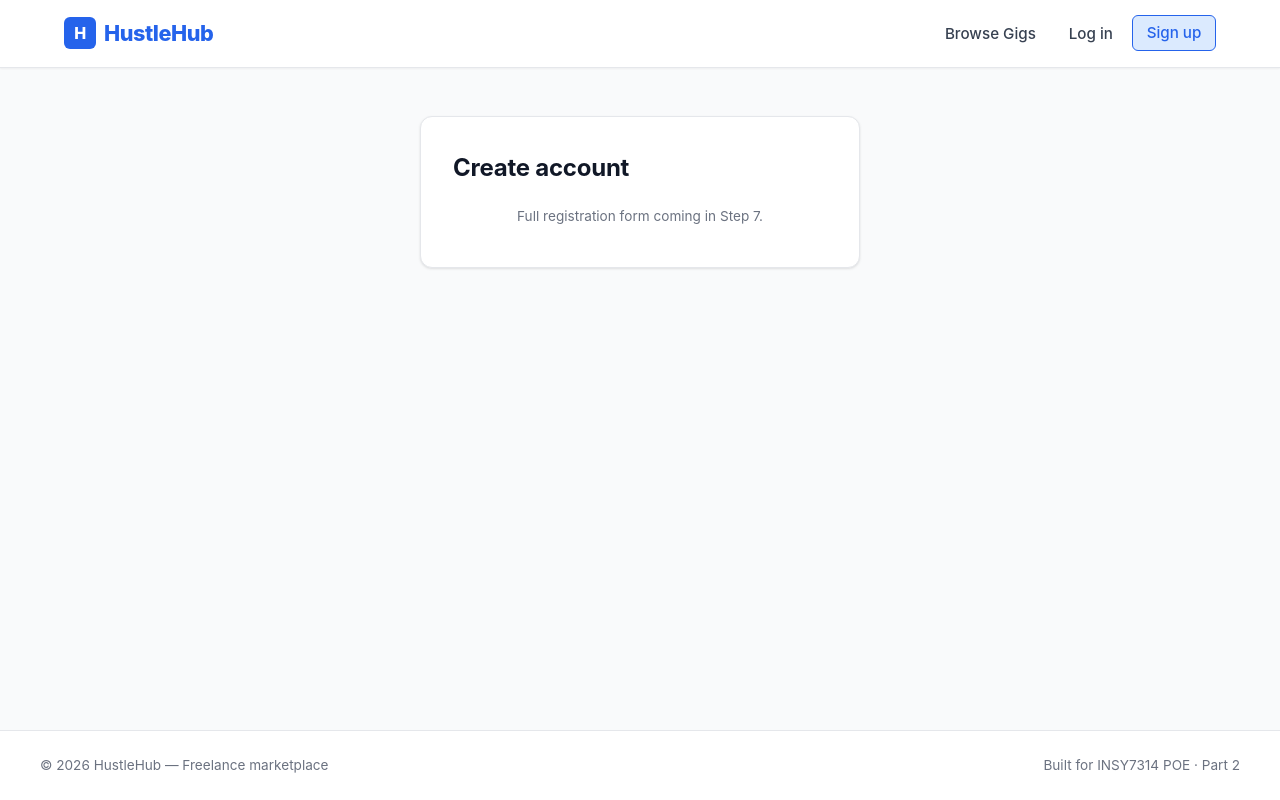
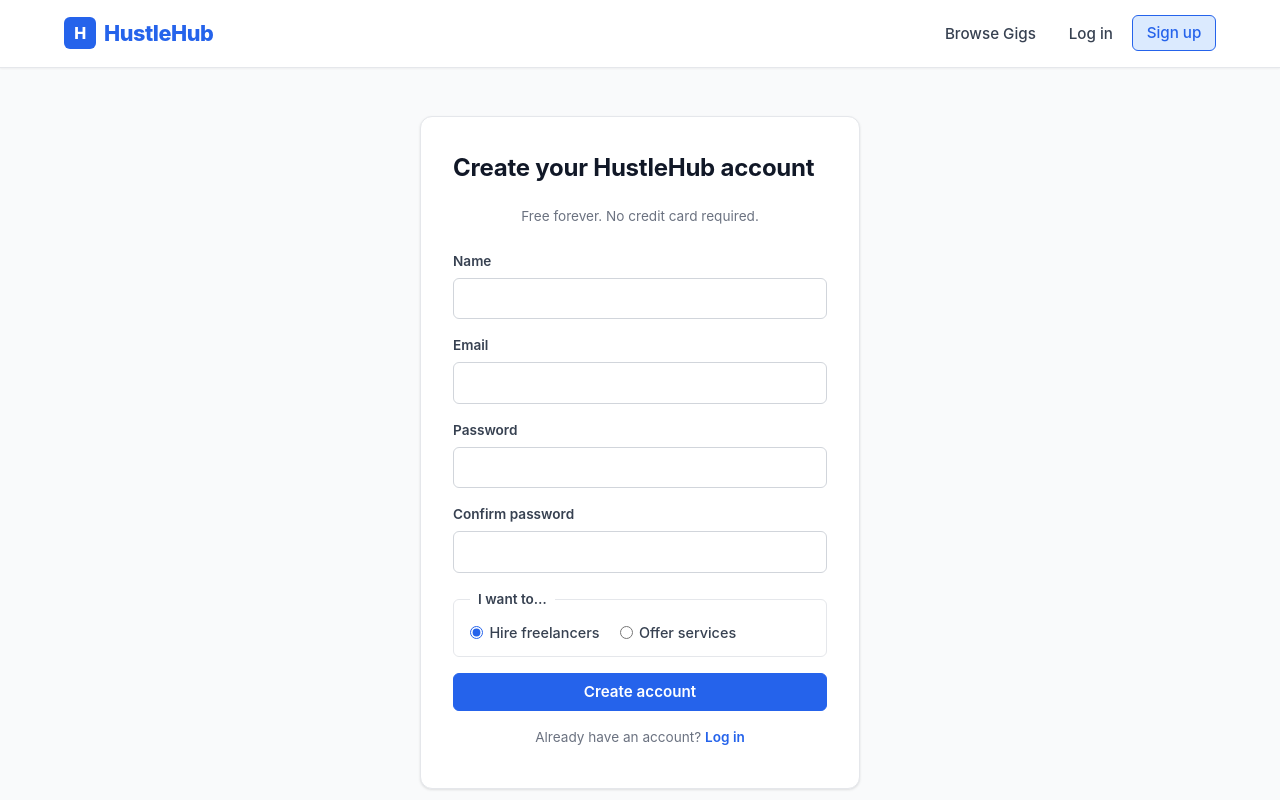
Before and after one commit to AkaniMnisi/INSY7314_HustleHub, a React app in the folder frontend/: page /register in a window 1280 px wide. Shown: the top 800 px of the page. Built offline with nearby package versions, Linux system fonts and the light colour scheme; no server answers; the HTML template or start-up script is replaced by a standard one.

Commit message:
build register page with client-side validation and role selection

```diff
--- a/frontend/src/pages/Register.jsx
+++ b/frontend/src/pages/Register.jsx
@@ -1,10 +1,171 @@
+import { useState } from 'react';
+import { Link, useNavigate } from 'react-router-dom';
+import { useAuth } from '../context/AuthContext';
+import {
+  validateEmail,
+  validatePassword,
+  validateName,
+  validateConfirmPassword,
+} from '../utils/validators';
+
 export default function Register() {
+  const { register } = useAuth();
+  const navigate = useNavigate();
+
+  const [form, setForm] = useState({
+    name: '',
+    email: '',
+    password: '',
+    confirm: '',
+    role: 'client',
+  });
+  const [errors, setErrors] = useState({});
+  const [serverError, setServerError] = useState('');
+  const [submitting, setSubmitting] = useState(false);
+
+  const onChange = (e) => {
+    const { name, value } = e.target;
+    setForm((f) => ({ ...f, [name]: value }));
+    setErrors((er) => ({ ...er, [name]: '' }));
+    setServerError('');
+  };
+
+  const validate = () => {
+    const errs = {};
+    const nameErr = validateName(form.name);
+    if (nameErr) errs.name = nameErr;
+
+    const emailErr = validateEmail(form.email);
+    if (emailErr) errs.email = emailErr;
+
+    const pwErr = validatePassword(form.password);
+    if (pwErr) errs.password = pwErr;
+
+    const confirmErr = validateConfirmPassword(form.password, form.confirm);
+    if (confirmErr) errs.confirm = confirmErr;
+
+    if (!['client', 'freelancer'].includes(form.role)) {
+      errs.role = 'Choose Client or Freelancer.';
+    }
+    return errs;
+  };
+
+  const onSubmit = async (e) => {
+    e.preventDefault();
+    const errs = validate();
+    if (Object.keys(errs).length) {
+      setErrors(errs);
+      return;
+    }
+
+    setSubmitting(true);
+    try {
+      await register(form);
+      navigate('/login', { state: { registered: true } });
+    } catch (err) {
+      setServerError(err.message || 'Registration failed. Please try again.');
+    } finally {
+      setSubmitting(false);
+    }
+  };
+
   return (
     <div className="auth-page">
-      <div className="auth-form">
-        <h1>Create account</h1>
-        <p className="hint">Full registration form coming in Step 7.</p>
-      </div>
+      <form className="auth-form" onSubmit={onSubmit} noValidate>
+        <h1>Create your HustleHub account</h1>
+        <p className="hint">Free forever. No credit card required.</p>
+
+        {serverError && (
+          <div className="banner banner-error" role="alert">
+            {serverError}
+          </div>
+        )}
+
+        <label>
+          Name
+          <input
+            name="name"
+            type="text"
+            value={form.name}
+            onChange={onChange}
+            autoComplete="name"
+            required
+          />
+          {errors.name && <span className="field-error">{errors.name}</span>}
+        </label>
+
+        <label>
+          Email
+          <input
+            name="email"
+            type="email"
+            value={form.email}
+            onChange={onChange}
+            autoComplete="email"
+            required
+          />
+          {errors.email && <span className="field-error">{errors.email}</span>}
+        </label>
+
+        <label>
+          Password
+          <input
+            name="password"
+            type="password"
+            value={form.password}
+            onChange={onChange}
+            autoComplete="new-password"
+            required
+          />
+          {errors.password && <span className="field-error">{errors.password}</span>}
+        </label>
+
+        <label>
+          Confirm password
+          <input
+            name="confirm"
+            type="password"
+            value={form.confirm}
+            onChange={onChange}
+            autoComplete="new-password"
+            required
+          />
+          {errors.confirm && <span className="field-error">{errors.confirm}</span>}
+        </label>
+
+        <fieldset>
+          <legend>I want to…</legend>
+          <label>
+            <input
+              type="radio"
+              name="role"
+              value="client"
+              checked={form.role === 'client'}
+              onChange={onChange}
+            />
+            Hire freelancers
+          </label>
+          <label>
+            <input
+              type="radio"
+              name="role"
+              value="freelancer"
+              checked={form.role === 'freelancer'}
+              onChange={onChange}
+            />
+            Offer services
+          </label>
+          {errors.role && <span className="field-error">{errors.role}</span>}
+        </fieldset>
+
+        <button type="submit" disabled={submitting}>
+          {submitting ? 'Creating account…' : 'Create account'}
+        </button>
+
+        <p className="hint">
+          Already have an account? <Link to="/login">Log in</Link>
+        </p>
+      </form>
     </div>
   );
 }
```
